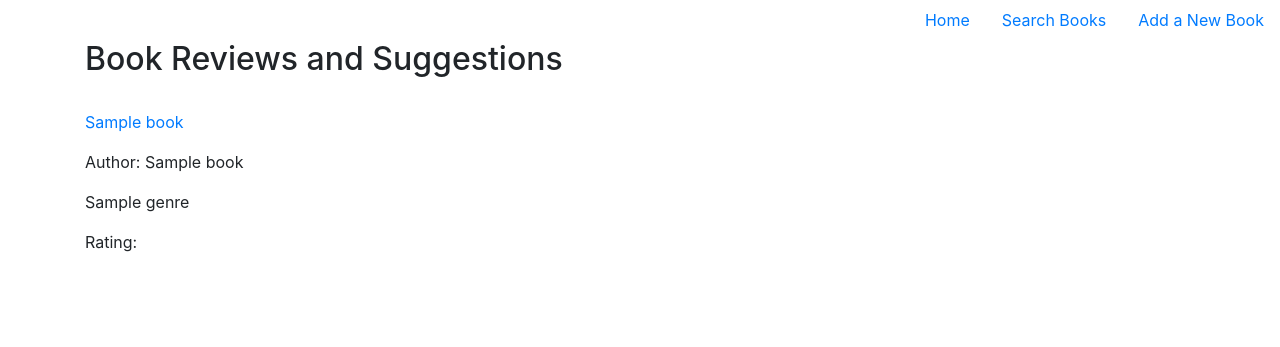
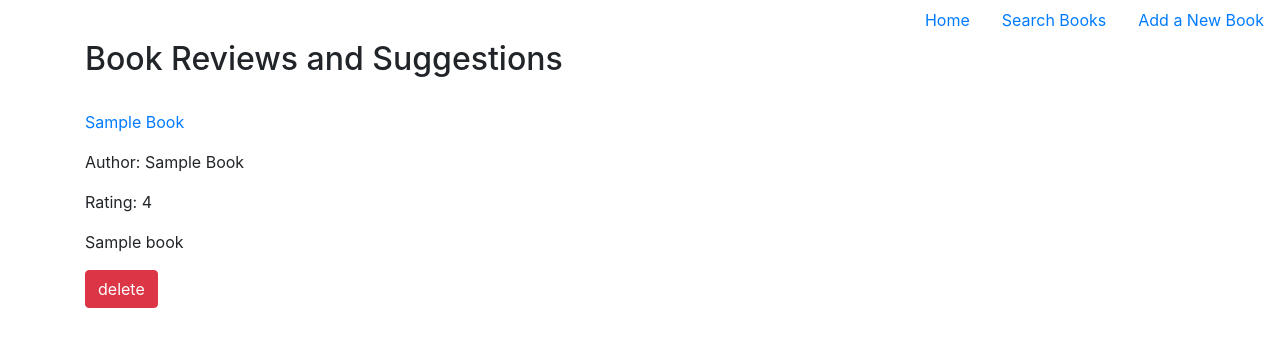
Before and after one commit to Code-Institute-Submissions/flask_book_review, a Flask app: page / in a window 1280 px wide. Shown: the top 347 px of the page. Run offline with Flask 2, Linux system fonts and the light colour scheme; a database or web service that is not in the repository returns one stand-in record (values such as "Sample title"); some libraries are stand-ins or nearby versions.

Commit message:
Added an extra container for a border, added title to the jinja template, added rating and book genre

```diff
--- a/templates/index.html
+++ b/templates/index.html
@@ -12,19 +12,22 @@
     </div>
 </div>
 <br>
-<div class="container">
+<div class="container border_container">
     <div class="row">
         <div class="col-sm-12 col-md-12">
             {% for book in all_books %}
-            <a href="{{ url_for('full_book_details', book_id=book._id)}}"><p>{{book.book_name}}</p></a>
-            <p>Author: {{book.author_name}}</p>
-            <p>{{book.genre}}</p>
-            <p>Rating: </p>
+            <a href="{{ url_for('full_book_details', book_id=book._id)}}"><p>{{book.book_name|title}}</p></a>
+            <p>Author: {{book.author_name|title}}</p>
+            <p>Rating: {{book.rating_value}}</p>
+            <p>{{book.genre_name}}</p>
+
+            <a href="{{ url_for('delete_book', book_id=book._id) }}" class="waves-effect btn btn-small btn-danger">delete</a>
+
             {% endfor %}
         </div>
     </div>
 </div>
-
+<br>
 
 
 {% endblock %}
```
